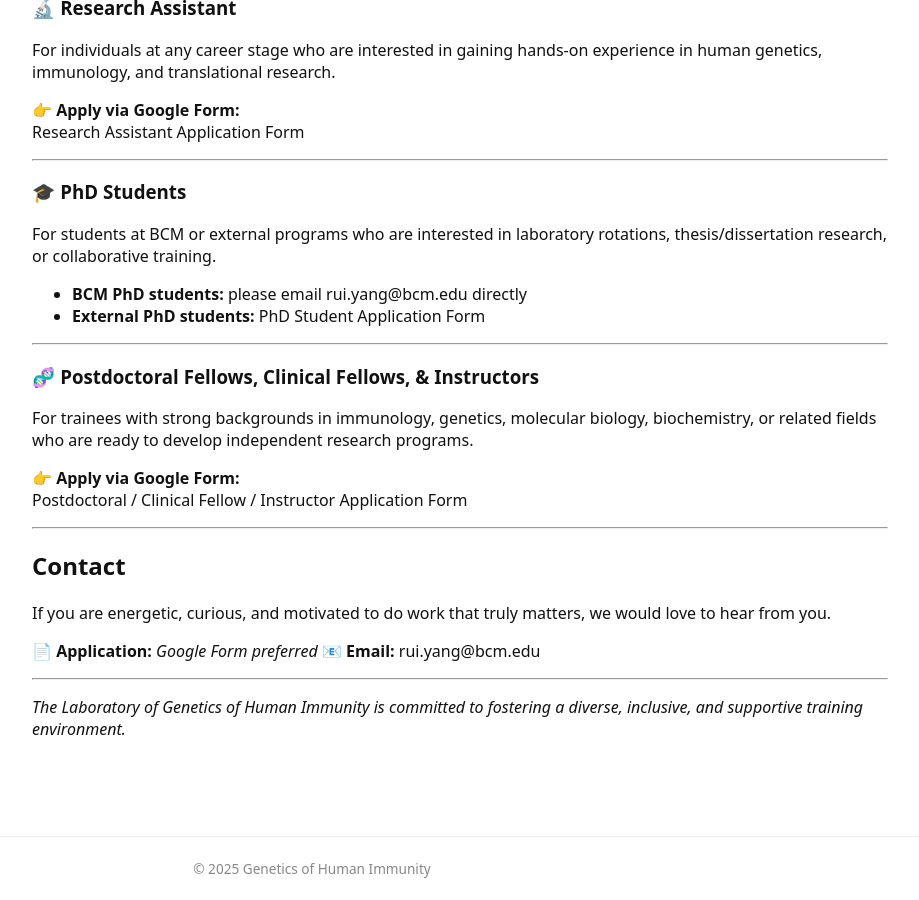
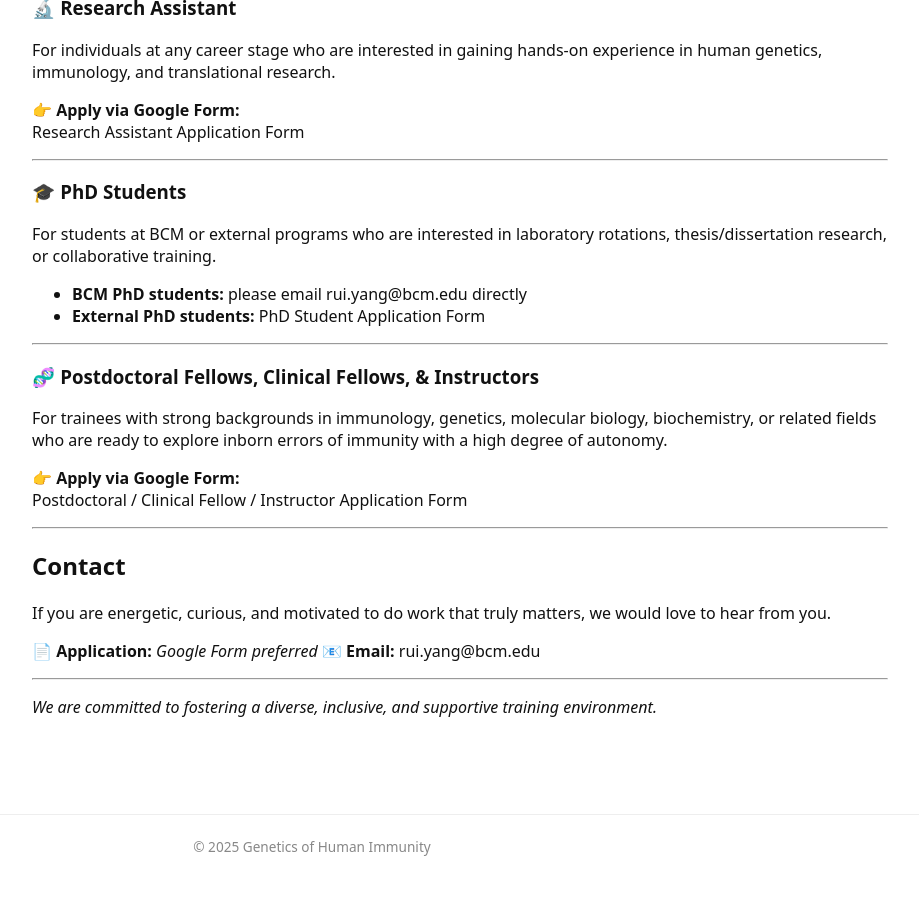
Before and after one commit to ruiyanggenetics/ghilab, a Jekyll site: the page built from opportunities.md, in a window 1280 px wide and 900 px high, scrolled down 719 px. Shown: the whole window, without its empty margins (328-1247 px from the left). Built offline with Jekyll 4.4.1, drawn with Linux system fonts in a browser that asks for light colours; after the commit the page ends 1597 px from its top, so only the background shows below that.

Commit message:
Update opportunities.md

```diff
--- a/opportunities.md
+++ b/opportunities.md
@@ -44,7 +44,7 @@ For students at BCM or external programs who are interested in laboratory rotati
 ---
 
 ### 🧬 Postdoctoral Fellows, Clinical Fellows, & Instructors
-For trainees with strong backgrounds in immunology, genetics, molecular biology, biochemistry, or related fields who are ready to develop independent research programs.
+For trainees with strong backgrounds in immunology, genetics, molecular biology, biochemistry, or related fields who are ready to explore inborn errors of immunity with a high degree of autonomy.
 
 👉 **Apply via Google Form:**
 [Postdoctoral / Clinical Fellow / Instructor Application Form](https://docs.google.com/forms/d/e/1FAIpQLSdVOZsmvcRQ1QGoTMUzY7-7MdrgDEZS74CySSs2M2k3Sap4-w/viewform?usp=publish-editor)
@@ -60,4 +60,4 @@ If you are energetic, curious, and motivated to do work that truly matters, we w
 
 ---
 
-*The Laboratory of Genetics of Human Immunity is committed to fostering a diverse, inclusive, and supportive training environment.*
+*We are committed to fostering a diverse, inclusive, and supportive training environment.*
```
